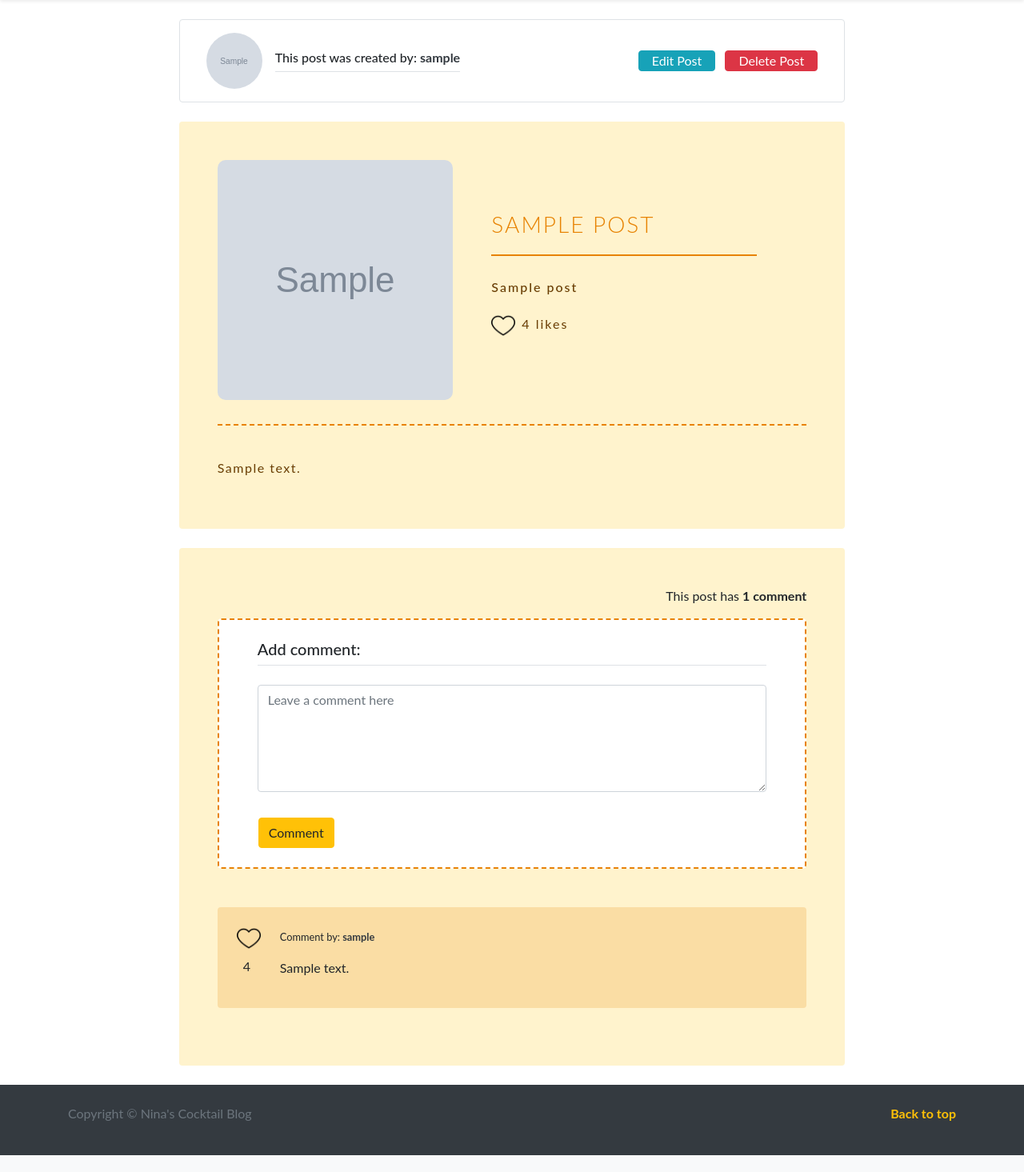
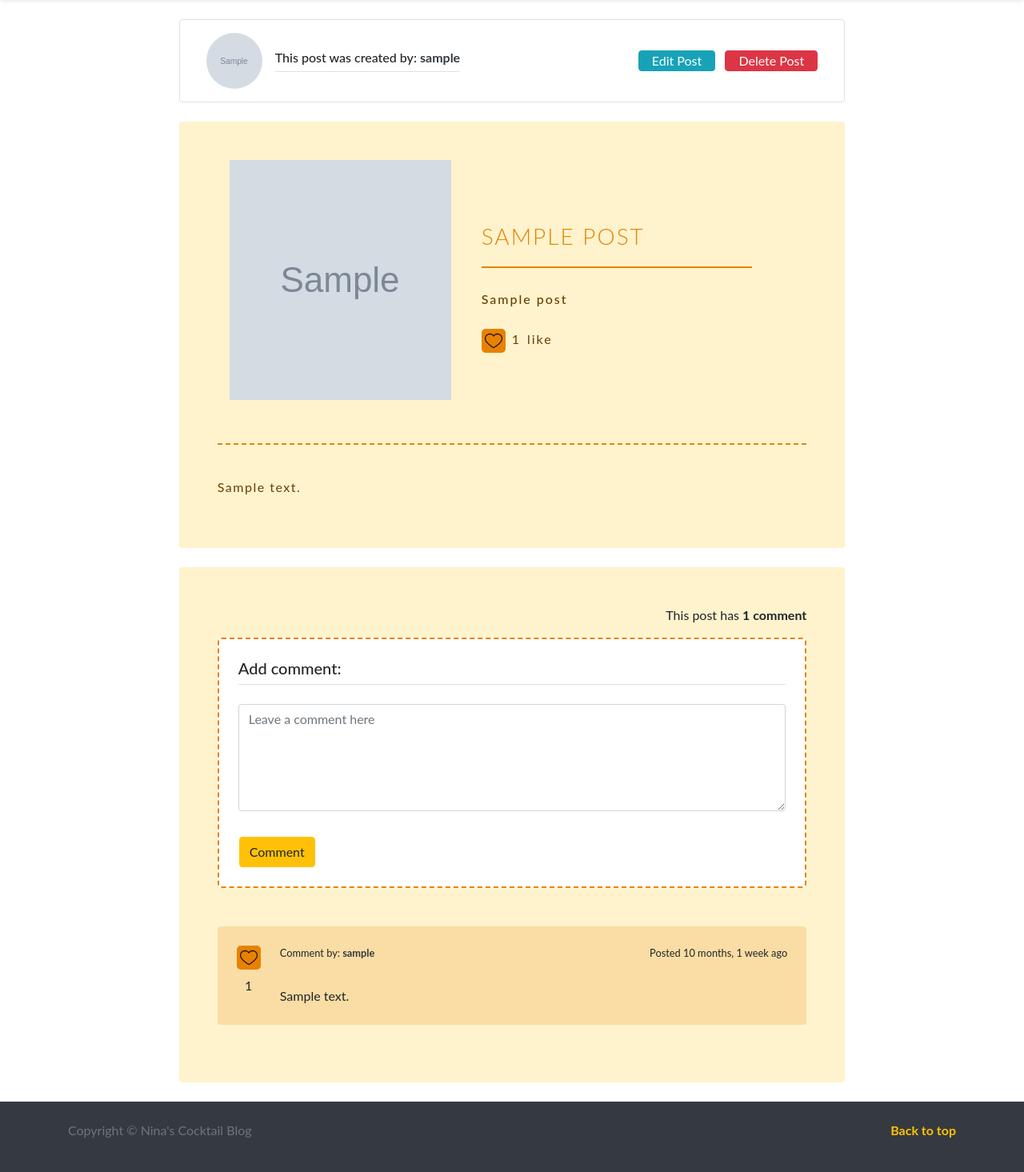
Before and after one commit to ninanolets/cocktails, a Django app: page /post/1 in a window 1280 px wide. Shown: the part 88-1553 px from the top of the page at 80% size. Before the commit the page ends 1532 px from the top, so only its background shows below. Run offline with Django 3.2, Linux system fonts and the light colour scheme; a user stored in the database is signed in; tables that the repository leaves empty hold one stand-in row (values such as "Sample post"); grey boxes marked "Sample" are stand-in pictures; some libraries are stand-ins or nearby versions.

Commit message:
Finished App

```diff
--- a/cocktail/static/css/style.css
+++ b/cocktail/static/css/style.css
@@ -82,7 +82,7 @@ main {
 .heading {
     font-size: 7vh;
     display: block;
-    font-weight: 400;
+    font-weight: 100;
     letter-spacing: 30px;
     text-transform: uppercase;
     color: #333;
@@ -213,11 +213,12 @@ main {
 /* ******************************** */
 
 .detail-img {
+    border-radius: 10px;
     object-fit: cover;
     object-position: center;
     height: 300px;
-    width: 40%;
-    border-radius: 10px;
+    /* width: 40%; */
+
 }
 
 .card-config-detail {
@@ -264,7 +265,7 @@ main {
     border-bottom: 2px dashed #E78200;
 }
 
-.detail-title-box { width: 45%; }
+/* .detail-title-box { width: 45%; } */
 
 .detail-title {
     display: block;
@@ -288,10 +289,23 @@ main {
     color: #693d03;
     line-height: 25px;
 }
-/*
-.comm-config {
-    float: right;
-} */
+
+.bg-likes-after {
+    background-color: #E78200;
+    border-radius: 5px;
+    /* margin: 2px 5px; */
+}
+
+.btn-style {
+	background: none;
+	color: inherit;
+	border: none;
+    padding: 0;
+	font: inherit;
+	cursor: pointer;
+	outline: inherit;
+}
+
 
 
 /* FORM CONFIG */
--- a/cocktail/static/js/main.js
+++ b/cocktail/static/js/main.js
@@ -1,3 +1,177 @@
 setTimeout ( function() {
-    $('#message').fadeOut('slow');
+  $('#message').fadeOut('slow');
 }, 3000);
+
+
+// AJAX for posting comment
+$('#form-id').on('submit', function(e){
+  e.preventDefault();
+  console.log("form submitted!") // sanity check
+
+  let post_id = $(this).data('id');
+
+  $.ajax({
+      url : "/post/" + post_id, // the endpoint
+      type : "POST", // http method
+      data : {
+        post_id: post_id,
+        comment: $('#body-id').val()
+      }, // data sent with the post request
+
+      // handle a successful response
+      success : function(json) {
+          $('#body-id').val(''); // remove the value from the input
+          console.log(json); // log the returned json to the console
+          const element = document.querySelector('.comments');
+          if(element) {
+            console.log(element);
+            element.innerHTML=`${json}${element.innerHTML}`;
+            addCommentLikes();
+            addPostLikes()
+          }
+          console.log("success"); // another sanity check
+      },
+
+      // handle a non-successful response
+      error : function(xhr) {
+          console.log(xhr.status + ": " + xhr.responseText); // provide a bit more info about the error to the console
+      }
+  });
+});
+
+const addCommentLikes = () => {
+  const likeButtons = document.querySelectorAll('button[data-comment-id]');
+
+
+  likeButtons.forEach(button => {
+    button.addEventListener('click', async () => {
+      const { commentId, postId } = button.dataset;
+      const reqUrl = `${postId}/comment_like/${commentId}`;
+      const res = await fetch(reqUrl);
+      const data = await res.json();
+      const { isLiked } = data;
+      console.log(data);
+
+      const likeCountElement = document.querySelector(`#commentlike-${commentId} .like-count`);
+      const likeImage = document.querySelector(`#commentlike-${commentId} img`)
+      if (!likeCountElement) return;
+      const likeCount = Number(likeCountElement.innerText);
+
+      if(isLiked) {
+        likeCountElement.innerText = likeCount + 1;
+        likeImage.classList.add('bg-likes-after');
+      } else {
+        likeCountElement.innerText = likeCount - 1;
+        likeImage.classList.remove('bg-likes-after');
+      }
+    })
+  });
+}
+
+addCommentLikes();
+
+
+const addPostLikes = () => {
+  const likeButton = document.querySelector('button[data-post-id]');
+  console.log(likeButton)
+  if (likeButton) {
+    likeButton.addEventListener('click', async () => {
+      const { postId } = likeButton.dataset;
+      const reqUrl = `${postId}/post_like`;
+      const res = await fetch(reqUrl);
+      const data = await res.json();
+      const { isLiked } = data;
+      console.log(data);
+
+      const likeCountElement = document.querySelector(`#postlike-${postId} .like-count`);
+      const likeImage = document.querySelector(`#postlike-${postId} img`)
+
+
+      if (!likeCountElement) return;
+      const likeCount = Number(likeCountElement.innerText);
+
+      if(isLiked) {
+        likeImage.classList.add('bg-likes-after');
+        likeCountElement.innerText = likeCount + 1;
+      } else {
+        likeImage.classList.remove('bg-likes-after');
+        likeCountElement.innerText = likeCount - 1;
+      }
+    })
+  }
+}
+
+addPostLikes()
+
+
+
+
+
+
+
+
+
+
+
+
+
+
+
+
+
+
+
+$(function() {
+
+  // This function gets cookie with a given name
+  function getCookie(name) {
+      var cookieValue = null;
+      if (document.cookie && document.cookie != '') {
+          var cookies = document.cookie.split(';');
+          for (var i = 0; i < cookies.length; i++) {
+              var cookie = jQuery.trim(cookies[i]);
+              // Does this cookie string begin with the name we want?
+              if (cookie.substring(0, name.length + 1) == (name + '=')) {
+                  cookieValue = decodeURIComponent(cookie.substring(name.length + 1));
+                  break;
+              }
+          }
+      }
+      return cookieValue;
+  }
+  var csrftoken = getCookie('csrftoken');
+
+  /*
+  The functions below will create a header with csrftoken
+  */
+
+  function csrfSafeMethod(method) {
+      // these HTTP methods do not require CSRF protection
+      return (/^(GET|HEAD|OPTIONS|TRACE)$/.test(method));
+  }
+  function sameOrigin(url) {
+      // test that a given url is a same-origin URL
+      // url could be relative or scheme relative or absolute
+      var host = document.location.host; // host + port
+      var protocol = document.location.protocol;
+      var sr_origin = '//' + host;
+      var origin = protocol + sr_origin;
+      // Allow absolute or scheme relative URLs to same origin
+      return (url == origin || url.slice(0, origin.length + 1) == origin + '/') ||
+          (url == sr_origin || url.slice(0, sr_origin.length + 1) == sr_origin + '/') ||
+          // or any other URL that isn't scheme relative or absolute i.e relative.
+          !(/^(\/\/|http:|https:).*/.test(url));
+  }
+
+  $.ajaxSetup({
+      beforeSend: function(xhr, settings) {
+          if (!csrfSafeMethod(settings.type) && sameOrigin(settings.url)) {
+              // Send the token to same-origin, relative URLs only.
+              // Send the token only if the method warrants CSRF protection
+              // Using the CSRFToken value acquired earlier
+              xhr.setRequestHeader("X-CSRFToken", csrftoken);
+          }
+      }
+  });
+
+});
--- a/comment_likes/models.py
+++ b/comment_likes/models.py
@@ -1,10 +1,10 @@
 from django.db import models
 from django.contrib.auth.models import User
-from posts.models import Post
+from comments.models import Comment
 
 class CommentLike(models.Model):
     user = models.ForeignKey(User, on_delete=models.DO_NOTHING, null=True)
-    comment = models.ForeignKey(Post, related_name="commentlikes", on_delete=models.CASCADE)
+    comment = models.ForeignKey(Comment, related_name="commentlikes", on_delete=models.CASCADE)
 
     def __str__(self):
         return str(self.id)
--- a/comment_likes/urls.py
+++ b/comment_likes/urls.py
@@ -2,6 +2,5 @@ from django.urls import path
 from . import views
 
 urlpatterns = [
-	# path('', views.index, name='myapp_index'),
-	# path('<int:myapp_id>', views.myapp, name='myapp') # if needed
+	path('<int:pk>/comment_like/<int:comment_pk>', views.comment_like, name='comment_like'),
 ]
--- a/comments/forms.py
+++ b/comments/forms.py
@@ -11,6 +11,8 @@ class CommentForm(forms.ModelForm):
         widgets = {
             'body': forms.Textarea(attrs={
                                     'rows': 5,
-                                    'placeholder': 'Leave a comment here'
+                                    'placeholder': 'Leave a comment here',
+                                    'id': 'body-id',
+                                    'required': True,
             }),
         }
--- a/post_likes/urls.py
+++ b/post_likes/urls.py
@@ -2,6 +2,5 @@ from django.urls import path
 from . import views
 
 urlpatterns = [
-	# path('', views.index, name='myapp_index'),
-	# path('<int:myapp_id>', views.myapp, name='myapp') # if needed
+	path('<int:pk>/post_like', views.post_like, name='post_like'),
 ]
--- a/posts/urls.py
+++ b/posts/urls.py
@@ -17,6 +17,9 @@ urlpatterns = [
 	path('post/create', PostCreateView.as_view(), name='create'),
 	path('post/<int:pk>/update', PostUpdateView.as_view(), name='post_update'),
 	path('post/<int:pk>/delete', PostDeleteView.as_view(), name='post_delete'),
+	path('post/', include('post_likes.urls')),
+	path('post/', include('comment_likes.urls')),
+
 	# path('post/<int:pk>/createcomment', CommentCreateView.as_view(), name='comment_create'),
 	# path('post/<int:pk>/comment/', views.create_comment, name='create_comment'),
 
--- a/posts/views.py
+++ b/posts/views.py
@@ -13,7 +13,15 @@ from accounts.models import Profile
 from comments.models import Comment
 from comments.forms import CommentForm
 from django.contrib.auth.decorators import login_required
-from django.http import HttpResponseRedirect
+from django.http import HttpResponseRedirect, HttpResponse
+import json
+from django.template.loader import render_to_string
+from django.contrib import messages
+from comments.views import CommentFormView
+from django.views import View
+from post_likes.views import PostLike
+from comment_likes.views import CommentLike
+
 
 
 class PostListView(ListView):
@@ -47,40 +55,53 @@ class UserListView(ListView):
     # you gotta update the context so it doesnt override all the context,
     # just adds it
     def get_context_data(self, *args, **kwargs):
+
         context = super().get_context_data(*args, **kwargs)
         user = self.get_object()
         profile = get_object_or_404(Profile, user=user)
-        context.update({ 'profile': profile })
+        context['profile'] = profile
         return context
 
 
-class PostDetailView(DetailView):
+
+
+class PostDisplay(DetailView):
     model = Post
     template_name = 'posts/detail.html'
-    ordering = ['-pub_date']
 
     # get the comment form to work on the Post detail
     def get_context_data(self, **kwargs):
-        data = super().get_context_data(**kwargs)
+        context = super().get_context_data(**kwargs)
         if self.request.user.is_authenticated:
-            data['comment_form'] = CommentForm(instance=self.request.user)
-        return data
+            user = self.request.user
+            post = self.get_object()
+
+            context['comment_form'] = CommentForm(instance=user)
+            context['has_liked_post'] = PostLike.objects.filter(post_id=post.id, user_id=user.id).exists()
+            context['has_liked_comment'] = CommentLike.objects.filter(user_id=user.id)
+
+        return context
+
+
+
+class PostDetailView(View):
+
+    def get(self, request, *args, **kwargs):
+        view = PostDisplay.as_view()
+        return view(request, *args, **kwargs)
 
     def post(self, request, *args, **kwargs):
-        post = self.get_object()
-        new_comment = Comment(body=request.POST.get('body'),
-                            user=self.request.user,
-                            post=post)
-        new_comment.save()
-        # avoid resubmit of data when refresh page with:
-        return HttpResponseRedirect(str(post.id))
-
+        view = CommentFormView.as_view()
+        return view(request, *args, **kwargs)
 
 class PostCreateView(LoginRequiredMixin, CreateView):
     model = Post
     template_name = 'posts/post_form.html'
-    fields = ['title', 'image', 'sub_title', 'body']
+    fields = ['title', 'sub_title', 'image', 'body']
 
+    def form_valid(self, form):
+        form.instance.user = self.request.user
+        return super().form_valid(form)
 
 class PostUpdateView(LoginRequiredMixin, UserPassesTestMixin, UpdateView):
     model = Post
--- a/templates/accounts/login.html
+++ b/templates/accounts/login.html
@@ -17,7 +17,10 @@
                     {{ form | crispy }}
                 </fieldset>
                 <div class="form-group pl-3 pt-4 mb-0">
-                    <button class="btn btn-warning row mb-3" type="submit">Comment</button>
+                    <button class="btn btn-warning row mb-3" type="submit">Log In</button>
+                    <small class="text-muted row pt-2 border-top">
+                        Don't have an account?<a class="px-2 rounded text-info" href="{% url 'register' %}">Sign Up</a>
+                    </small>
                 </div>
             </form>
         </div>
--- /dev/null
+++ b/templates/partials/_comment.html
@@ -0,0 +1,35 @@
+{% load static %}
+{% load humanize %}
+
+<div id="commentlike-{{comment.id}}" class="detail-config detail-config-comments my-4 p-4 rounded d-flex">
+    <div class="pr-4 ">
+        {% comment %} <a href="#"><img src="{% static 'img/heart.png' %}" class="logo" alt="upvote" height="30"></a> {% endcomment %}
+
+        <button class="btn-style" data-comment-id="{{comment.id}}" data-post-id="{{comment.post.id}}">
+            <img src="{% static 'img/heart.png' %}" class="logo p-1
+
+
+            {% for like in has_liked_comment %}
+                {% if comment.id == like.comment.id %}
+                bg-likes-after
+                {% else %}
+                {% endif %}
+            {% endfor %}
+			" alt="like">
+
+
+        </button>
+        <p class="mb-0 pt-2 text-center like-count">{{ comment.commentlikes.count }}</p>
+
+    </div>
+    <div class="w-100">
+        <div class="row justify-content-between">
+            <small class="col-md-6 mb-2">Comment by: <b><a class="text-dark" href="{% url 'user-posts' comment.user %}">{{ comment.user }}</a></b></small>
+            <small class="col-md-6 text-right">Posted {{ comment.pub_date | naturaltime }}</small>
+        </div>
+        <div id="talk-{{comment.id}}">
+            <p class="mb-0 pt-4 pr-4">{{ comment.body }}</p>
+        </div>
+
+    </div>
+</div>
--- a/templates/partials/_commentcreate.html
+++ /dev/null
@@ -1,16 +0,0 @@
-{% load crispy_forms_tags %}
-
-<!-- Create -->
-<div class="py-3 px-5 mb-5 border-config-comm col-md-12 bg-white">
-
-    <form method="POST">
-        {% csrf_token %}
-        <fieldset class="form-group form-config">
-            <h5 class="border-bottom mb-4 py-2">Add comment:</h5>
-            {{ comment_form | crispy }}
-        </fieldset>
-        <div class="form-group pl-3 mb-0">
-            <button class="btn btn-warning row mb-2" type="submit">Comment</button>
-        </div>
-    </form>
-</div>
--- a/templates/partials/_comments.html
+++ b/templates/partials/_comments.html
@@ -1,5 +1,5 @@
 
-
+{% load crispy_forms_tags %}
 {% load static %}
 {% load humanize %}
 
@@ -7,21 +7,39 @@
 	<div class="col-md-9 mx-auto detail-config my-4 p-5 rounded">
 		<p class="text-md-right p-0">This post has <b>{{ post.comments.count | intcomma }} comment{% if post.comments.count == 1 %}{% else %}s{% endif %}</b></p>
 
-		{% include 'partials/_commentcreate.html' %}
 
 
-		{% for comment in post.comments.all %}
-		<div class="detail-config detail-config-comments my-4 p-4 rounded d-flex">
-			<div class="pr-4">
-				<a href="#"><img src="{% static 'img/heart.png' %}" class="logo" alt="upvote" height="30"></a>
-				<p class="mt-2 ml-2">4</p>
+		<!-- Create -->
+		<div class="py-3 px-4 mb-5 border-config-comm col-md-12 bg-white">
+			{% if user.is_authenticated %}
+			<form id="form-id" data-id="{{ post.id }}" method="POST">
+				{% csrf_token %}
+				<fieldset class="form-group form-config">
+					<h5 class="border-bottom mb-4 py-2">Add comment:</h5>
+					{{ comment_form | crispy }}
+				</fieldset>
+				<div class="form-group pl-3 mb-0">
+					<button class="btn btn-warning row mb-2" name="comment" type="submit" value="comment">Comment</button>
+				</div>
+			</form>
+			{% else %}
+			<fieldset disabled class="form-group form-config">
+				<h5 class="border-bottom mb-4 py-2">Add comment:</h5>
+				<textarea class="textarea" type="textbox" name="comment_content" id="disabledTextInput" placeholder="Login to comment" style="height:130px; width:100%;"></textarea><br>
+			</fieldset>
+			<div class="form-group pl-3 mb-0">
+				<a class="btn btn-warning row mb-2" href="{% url 'login' %}?next=/post/{{ post.id }}">Log in to comment</a>
 			</div>
-			<div>
-				<small>Comment by: <b><a class="text-dark" href="{% url 'user-posts' comment.user %}">{{ comment.user }}</a></b></small>
-				<p class="mb-0 pt-3">{{ comment.body }}</p>
+			{% endif %}
+		</div>
 
-			</div>
+
+
+		<div class="comments">
+			{% for comment in post.comments.all %}
+				{% include 'partials/_comment.html' with comment=comment %}
+			{% endfor %}
 		</div>
-		{% endfor %}
+
 	</div>
 <div>
--- a/templates/partials/_navbar.html
+++ b/templates/partials/_navbar.html
@@ -6,15 +6,15 @@
 			<div class="row">
 				<div class="col-sm-8 col-md-7 py-4">
 					<h4 class="text-warning">About</h4>
-					<p class="text-muted">It's a cocktail blog. You post a recipe and people can like your post and comment on it. Pretty simple. Made with Django + Python + Bootstrap + JS.</p>
+					<p class="text-muted">It's a cocktail blog. You post a recipe and people can like your post and comment on it. Simple CRUD app. Made with Django + Python + Bootstrap + JS. Deployed with Nginx.</p>
 				</div>
-				<div class="col-sm-4 offset-md-1 py-4">
+				{% comment %} <div class="col-sm-4 offset-md-1 py-4">
 					<h4 class="text-warning">Contact</h4>
 					<ul class="list-unstyled">
 						<li><a href="#" class="text-light">Send us an Email</a></li>
-						<li><a href="#" class="text-light">Find us on Facebook</a></li>
+						<li><a href="https://www.facebook.com/funny" class="text-light">Find us on Facebook</a></li>
 					</ul>
-				</div>
+				</div> {% endcomment %}
 			</div>
 		</div>
 	</div>
--- a/templates/posts/detail.html
+++ b/templates/posts/detail.html
@@ -16,7 +16,7 @@
 				<img class="profi profi-pic-detail mr-3" src="{{ post.user.profile.image.url }}">
 				<div class="">
 					<h6 class="border-bottom py-2">
-						This post was created by: <strong><a class="text-dark" href="{% url 'user-posts' post.user.username %}">{{ post.user }}</a></strong>
+						This post was created by: <strong><a class="text-dark" href="{% url 'user-posts' post.user %}">{{ post.user }}</a></strong>
 					</h6>
 				</div>
 				<div class="ml-auto">
@@ -32,16 +32,40 @@
 
 <section class="container">
 	<div class="col-md-9 mx-auto detail-config my-4 p-5 rounded">
-		<div class="d-flex align-items-center mx-auto detail-heading">
-			<img class="detail-img mr-5" src="{{ post.image.url }}">
-			<div class="detail-title-box">
+		<div class="row align-items-center mx-auto detail-heading">
+			<img class="col-md-5 detail-img mr-2 mb-4" src="{{ post.image.url }}">
+			<div class="col-md-6 detail-title-box" id="postlike">
 				<h3 class="detail-title">{{ post }}</h3>
 				<h6 class="detail-sub pt-3">{{ post.sub_title }}</h6>
-				<div class="d-flex mt-3 justify-content-between detail-sub">
-					<div class="d-flex">
-						<a href="#"><img src="{% static 'img/heart.png' %}" class="logo" alt="upvote"></a>
-						<p class="ml-2">4 likes</p>
+				<div id="postlike-{{post.id}}" class="d-flex mt-3 justify-content-between detail-sub">
+					<div class="d-flex py-1">
+
+					{% if user.is_authenticated %}
+
+						<button class="btn-style" data-post-id="{{post.id}}">
+							<img src="{% static 'img/heart.png' %}" class="logo p-1
+
+							{% if has_liked_post %}
+							bg-likes-after
+							{% else %}
+							{% endif %}
+							" alt="like">
+
+						</button>
+
+						<p class="ml-2 mb-0 like-count">{{ post.postlikes.count | intcomma }}</p><p class="ml-2 mb-0"> like{% if comment.commentlikes.count == 1 %}s{% else %}{% endif %}</p>
+
+					{% else %}
+
+						<a href="{% url 'login' %}?next=/post/{{ post.id }}">
+							<img src="{% static 'img/heart.png' %}" class="logo" alt="like">
+						</a>
+
+						<p class="ml-2 mb-0">{{ post.postlikes.count | intcomma }}</p><p class="ml-2 mb-0"> like{% if comment.commentlikes.count == 1 %}s{% else %}{% endif %}</p>
+
+					{% endif %}
 					</div>
+
 				</div>
 
 			</div>
```
Also changed, not shown: comment_likes/views.py (+30 -2 lines), comments/views.py (+34 -1 lines), post_likes/views.py (+30 -2 lines), comment_likes/migrations/0002_auto_20201118_1406.py (added).
